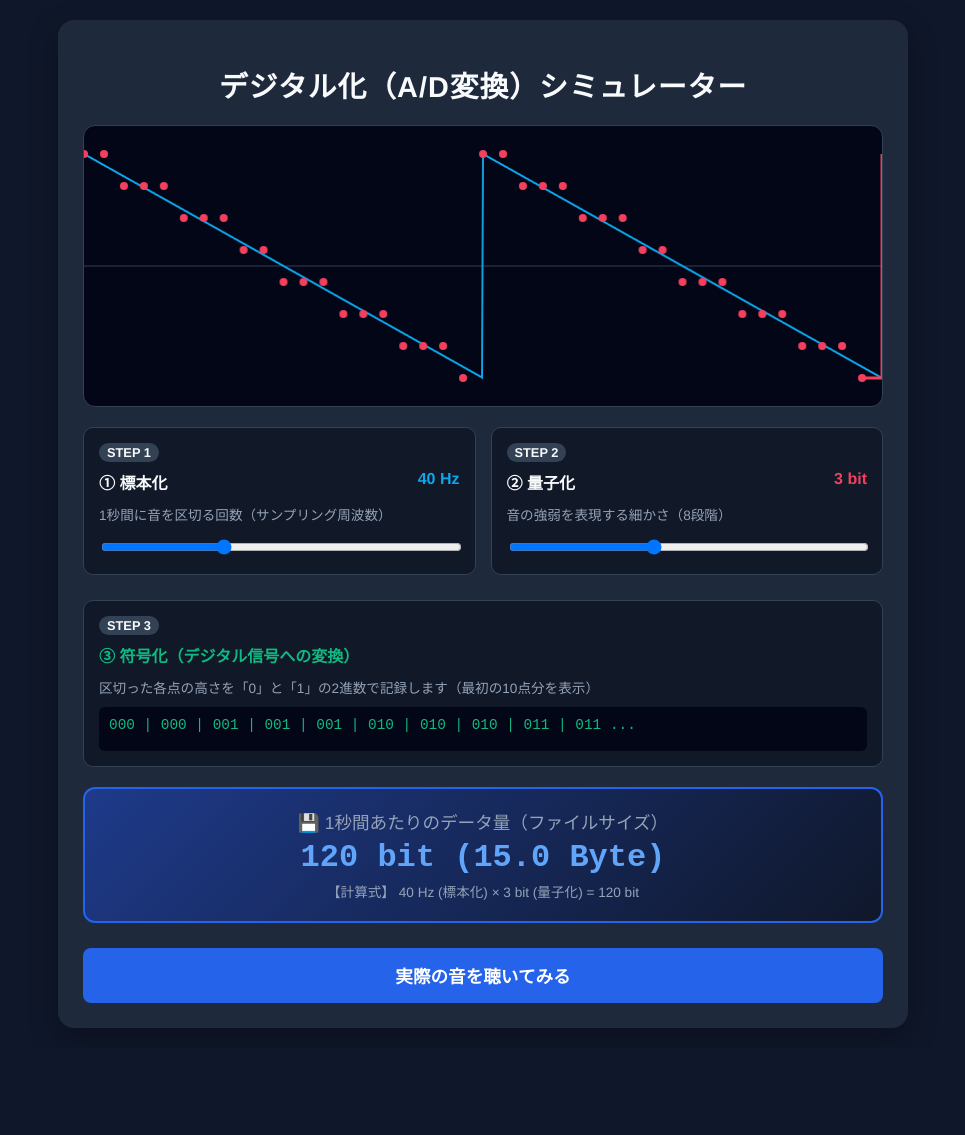
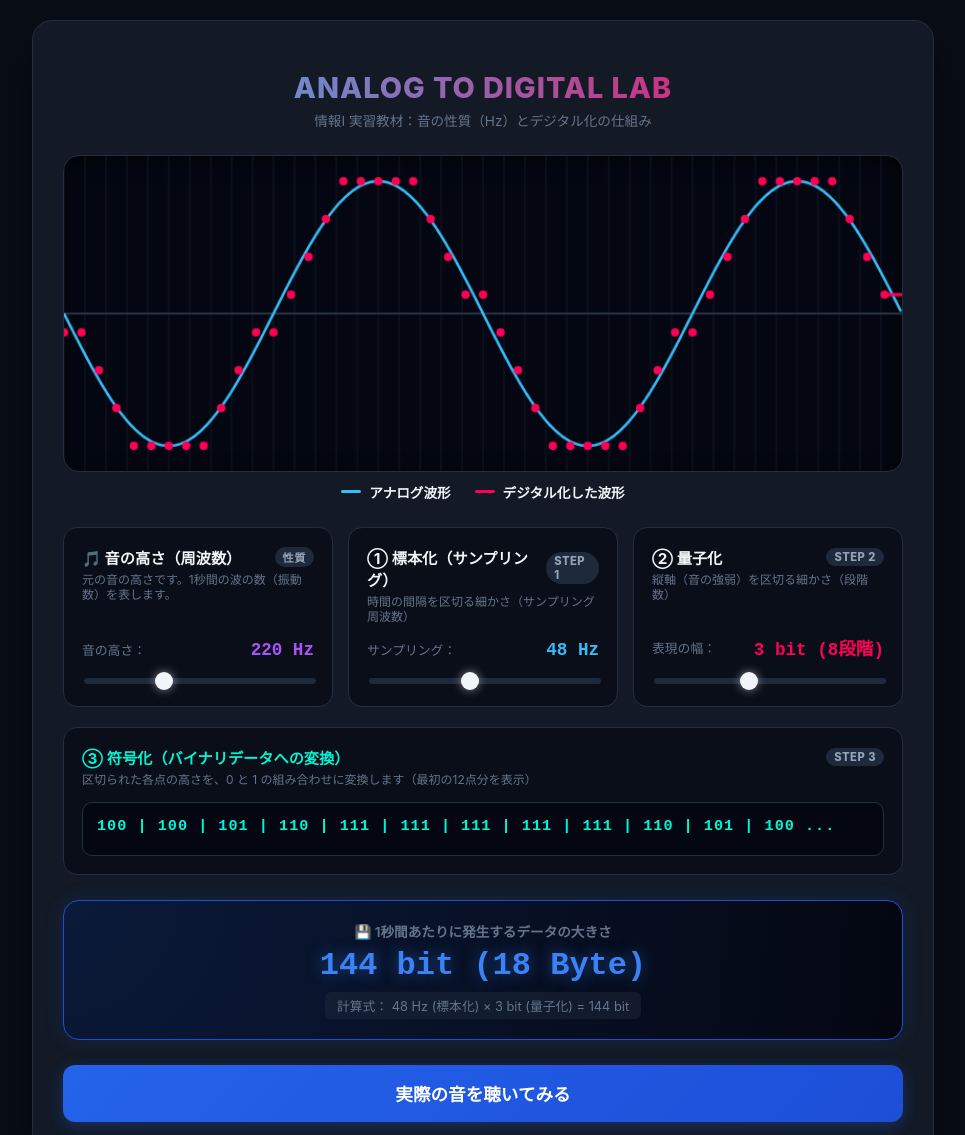
Before and after one commit to inoken1028/audio-digital-demo, a plain HTML site: page index.html in a window 1280 px wide. Shown: the top 1135 px of the page, without its empty margins (157-1122 px from the left). Before the commit the page ends 1048 px from the top, so only its background shows below. Drawn offline with Linux system fonts and the light colour scheme.

Commit message:
Update index.html

```diff
--- a/index.html
+++ b/index.html
@@ -6,46 +6,61 @@
     <title>音のデジタル化（A/D変換）学習シミュレーター</title>
     <style>
         :root {
-            --bg-slate: #0f172a;
-            --panel-slate: #1e293b;
-            --text-light: #f8fafc;
-            --text-muted: #94a3b8;
-            --blue-analog: #0ea5e9;
-            --pink-digital: #f43f5e;
-            --green-code: #10b981;
+            --bg-dark: #090d16;
+            --panel-bg: #131a26;
+            --panel-border: #222f43;
+            --text-light: #f1f5f9;
+            --text-muted: #64748b;
+            --blue-analog: #38bdf8;
+            --pink-digital: #ff0055;
+            --green-code: #00f5d4;
+            --purple-pitch: #a855f7;
         }
 
         body {
-            font-family: 'Helvetica Neue', Arial, sans-serif;
-            background-color: var(--bg-slate);
+            font-family: -apple-system, BlinkMacSystemFont, "Segoe UI", Roboto, sans-serif;
+            background-color: var(--bg-dark);
             color: var(--text-light);
             margin: 0;
             padding: 20px;
         }
 
         .container {
-            max-width: 800px;
+            max-width: 840px;
             margin: 0 auto;
-            background: var(--panel-slate);
-            padding: 25px;
-            border-radius: 16px;
-            box-shadow: 0 10px 30px rgba(0,0,0,0.3);
+            background: var(--panel-bg);
+            padding: 30px;
+            border-radius: 20px;
+            box-shadow: 0 20px 40px rgba(0,0,0,0.5);
+            border: 1px solid var(--panel-border);
         }
 
         h1 {
             text-align: center;
             font-size: 1.8rem;
-            margin-bottom: 20px;
+            font-weight: 800;
             letter-spacing: 1px;
+            margin-bottom: 5px;
+            background: linear-gradient(to right, var(--blue-analog), var(--pink-digital));
+            -webkit-background-clip: text;
+            -webkit-text-fill-color: transparent;
+        }
+
+        .subtitle {
+            text-align: center;
+            color: var(--text-muted);
+            font-size: 0.85rem;
+            margin-bottom: 25px;
         }
 
         /* グラフエリア */
         .canvas-container {
-            background: #020617;
-            border-radius: 12px;
+            background: #040711;
+            border-radius: 16px;
             overflow: hidden;
-            border: 1px solid #334155;
-            margin-bottom: 20px;
+            border: 1px solid var(--panel-border);
+            margin-bottom: 25px;
+            box-shadow: inset 0 4px 20px rgba(0,0,0,0.6);
         }
         canvas {
             display: block;
@@ -53,143 +68,247 @@
             height: auto;
         }
 
-        /* 手順に沿ったコントロール */
+        /* 凡例 */
+        .legend {
+            display: flex;
+            justify-content: center;
+            gap: 24px;
+            margin-top: -15px;
+            margin-bottom: 25px;
+            font-size: 0.85rem;
+            font-weight: 600;
+        }
+        .legend-item { display: flex; align-items: center; gap: 8px; }
+        .line-analog { width: 20px; height: 3px; background: var(--blue-analog); border-radius: 2px; }
+        .line-digital { width: 20px; height: 3px; background: var(--pink-digital); border-radius: 2px; }
+
+        /* コントロールパネルのグリッド（3分割に変更） */
         .step-container {
             display: grid;
-            grid-template-columns: 1fr 1fr;
+            grid-template-columns: 1fr 1fr 1fr;
             gap: 15px;
-            margin-bottom: 25px;
+            margin-bottom: 20px;
         }
 
-        @media (max-width: 600px) {
+        @media (max-width: 768px) {
             .step-container { grid-template-columns: 1fr; }
         }
 
         .step-box {
-            background: #111827;
-            padding: 15px;
-            border-radius: 10px;
-            border: 1px solid #334155;
+            background: rgba(4, 7, 17, 0.6);
+            padding: 18px;
+            border-radius: 14px;
+            border: 1px solid var(--panel-border);
+            display: flex;
+            flex-direction: column;
+            justify-content: space-between;
+        }
+
+        .step-header {
+            display: flex;
+            justify-content: space-between;
+            align-items: center;
+            margin-bottom: 4px;
         }
 
         .step-num {
-            display: inline-block;
-            font-size: 0.8rem;
-            font-weight: bold;
-            background: #334155;
+            font-size: 0.7rem;
+            font-weight: 800;
+            background: #1e293b;
+            color: #94a3b8;
             padding: 2px 8px;
             border-radius: 20px;
-            margin-bottom: 8px;
+            letter-spacing: 0.5px;
         }
 
         .step-title {
-            font-size: 1rem;
-            font-weight: bold;
-            margin-bottom: 10px;
-            display: flex;
-            justify-content: space-between;
+            font-size: 0.95rem;
+            font-weight: 700;
         }
 
-        .highlight-blue { color: var(--blue-analog); }
-        .highlight-pink { color: var(--pink-digital); }
+        .step-desc {
+            margin: 0 0 15px 0;
+            font-size: 0.75rem;
+            color: var(--text-muted);
+            line-height: 1.3;
+        }
+
+        .highlight-blue { color: var(--blue-analog); font-family: monospace; font-size: 1.1rem; font-weight: 700; }
+        .highlight-pink { color: var(--pink-digital); font-family: monospace; font-size: 1.1rem; font-weight: 700; }
+        .highlight-purple { color: var(--purple-pitch); font-family: monospace; font-size: 1.1rem; font-weight: 700; }
 
         input[type="range"] {
             width: 100%;
-            margin-top: 5px;
+            height: 6px;
+            background: #1e293b;
+            border-radius: 10px;
+            outline: none;
+            -webkit-appearance: none;
+        }
+        input[type="range"]::-webkit-slider-thumb {
+            -webkit-appearance: none;
+            width: 18px;
+            height: 18px;
+            border-radius: 50%;
+            background: var(--text-light);
+            cursor: pointer;
+            box-shadow: 0 0 10px rgba(255,255,255,0.5);
         }
 
         .code-display {
-            background: #020617;
-            padding: 10px;
-            border-radius: 6px;
-            font-family: monospace;
+            background: #040711;
+            padding: 14px;
+            border-radius: 10px;
+            font-family: 'Courier New', Courier, monospace;
             color: var(--green-code);
-            font-size: 0.9rem;
+            font-size: 0.95rem;
+            font-weight: 600;
+            letter-spacing: 1px;
             min-height: 24px;
             word-break: break-all;
+            border: 1px solid var(--panel-border);
         }
 
-        /* 🌟 データ量計算（一番目立つ場所） */
+        /* データサイズ表示エリア */
         .result-box {
-            background: linear-gradient(135deg, #1e3a8a, #0f172a);
-            border: 2px solid #2563eb;
+            background: radial-gradient(circle at top left, #0b1a3a, #040711);
+            border: 1px solid #1d4ed8;
             padding: 20px;
-            border-radius: 12px;
+            border-radius: 16px;
             text-align: center;
             margin-bottom: 25px;
+            box-shadow: 0 0 20px rgba(37, 99, 235, 0.15);
         }
 
         .result-title {
-            font-size: 1.1rem;
+            font-size: 0.85rem;
+            font-weight: 600;
             color: var(--text-muted);
-            margin-bottom: 5px;
+            margin-bottom: 6px;
         }
 
         .result-value {
             font-size: 2rem;
-            font-weight: 800;
-            color: #60a5fa;
+            font-weight: 900;
+            color: #3b82f6;
             font-family: monospace;
+            text-shadow: 0 0 15px rgba(59, 130, 246, 0.5);
         }
 
         .result-formula {
-            font-size: 0.85rem;
+            font-size: 0.8rem;
             color: var(--text-muted);
-            margin-top: 5px;
+            margin-top: 8px;
+            background: rgba(30, 41, 59, 0.5);
+            display: inline-block;
+            padding: 4px 12px;
+            border-radius: 6px;
         }
 
         /* 再生ボタン */
         .btn-play {
             display: block;
             width: 100%;
-            background: #2563eb;
+            background: linear-gradient(135deg, #2563eb, #1d4ed8);
             color: white;
             border: none;
-            padding: 15px;
+            padding: 16px;
             font-size: 1.1rem;
-            font-weight: bold;
-            border-radius: 8px;
+            font-weight: 700;
+            border-radius: 12px;
             cursor: pointer;
-            transition: background 0.2s;
+            transition: all 0.2s;
+            box-shadow: 0 4px 15px rgba(37, 99, 235, 0.3);
         }
-        .btn-play:hover { background: #1d4ed8; }
-        .btn-play.playing { background: #dc2626; }
+        .btn-play:hover {
+            background: linear-gradient(135deg, #3b82f6, #2563eb);
+            transform: translateY(-1px);
+        }
+        .btn-play.playing {
+            background: linear-gradient(135deg, #ef4444, #dc2626);
+            box-shadow: 0 4px 15px rgba(220, 38, 38, 0.3);
+        }
     </style>
 </head>
 <body>
 
 <div class="container">
-    <h1>デジタル化（A/D変換）シミュレーター</h1>
+    <h1>ANALOG TO DIGITAL LAB</h1>
+    <div class="subtitle">情報Ⅰ 実習教材：音の性質（Hz）とデジタル化の仕組み</div>
 
     <div class="canvas-container">
-        <canvas id="mainCanvas" width="800" height="280"></canvas>
+        <canvas id="mainCanvas" width="800" height="300"></canvas>
+    </div>
+
+    <div class="legend">
+        <div class="legend-item"><div class="line-analog"></div> アナログ波形</div>
+        <div class="legend-item"><div class="line-digital"></div> デジタル化した波形</div>
     </div>
 
     <div class="step-container">
         <div class="step-box">
-            <div class="step-num">STEP 1</div>
-            <div class="step-title">① 標本化 <span id="valSampling" class="highlight-blue">40 Hz</span></div>
-            <p style="margin:0 0 10px 0; font-size:0.85rem; color:var(--text-muted);">1秒間に音を区切る回数（サンプリング周波数）</p>
-            <input type="range" id="sliderSampling" min="10" max="100" value="40" step="5">
+            <div>
+                <div class="step-header">
+                    <span class="step-title">🎵 音の高さ（周波数）</span>
+                    <span class="step-num">性質</span>
+                </div>
+                <p class="step-desc">元の音の高さです。1秒間の波の数（振動数）を表します。</p>
+            </div>
+            <div>
+                <div style="display: flex; justify-content: space-between; align-items: center; margin-bottom: 8px;">
+                    <span style="font-size:0.8rem; color:var(--text-muted);">音の高さ：</span>
+                    <span id="valPitch" class="highlight-purple">220 Hz</span>
+                </div>
+                <input type="range" id="sliderPitch" min="110" max="440" value="220" step="110">
+            </div>
         </div>
 
         <div class="step-box">
-            <div class="step-num">STEP 2</div>
-            <div class="step-title">② 量子化 <span id="valQuantization" class="highlight-pink">3 bit</span></div>
-            <p style="margin:0 0 10px 0; font-size:0.85rem; color:var(--text-muted);">音の強弱を表現する細かさ（<span id="valLevels">8</span>段階）</p>
-            <input type="range" id="sliderQuantization" min="1" max="6" value="3" step="1">
+            <div>
+                <div class="step-header">
+                    <span class="step-title">① 標本化（サンプリング）</span>
+                    <span class="step-num">STEP 1</span>
+                </div>
+                <p class="step-desc">時間の間隔を区切る細かさ（サンプリング周波数）</p>
+            </div>
+            <div>
+                <div style="display: flex; justify-content: space-between; align-items: center; margin-bottom: 8px;">
+                    <span style="font-size:0.8rem; color:var(--text-muted);">サンプリング：</span>
+                    <span id="valSampling" class="highlight-blue">40 Hz</span>
+                </div>
+                <input type="range" id="sliderSampling" min="12" max="96" value="48" step="4">
+            </div>
+        </div>
+
+        <div class="step-box">
+            <div>
+                <div class="step-header">
+                    <span class="step-title">② 量子化</span>
+                    <span class="step-num">STEP 2</span>
+                </div>
+                <p class="step-desc">縦軸（音の強弱）を区切る細かさ（段階数）</p>
+            </div>
+            <div>
+                <div style="display: flex; justify-content: space-between; align-items: center; margin-bottom: 8px;">
+                    <span style="font-size:0.8rem; color:var(--text-muted);">表現の幅：</span>
+                    <span id="valQuantization" class="highlight-pink">3 bit</span>
+                </div>
+                <input type="range" id="sliderQuantization" min="1" max, min="1" max="6" value="3" step="1">
+            </div>
         </div>
     </div>
 
-    <div class="step-box" style="margin-bottom: 20px;">
-        <div class="step-num">STEP 3</div>
-        <div class="step-title" style="color: var(--green-code);">③ 符号化（デジタル信号への変換）</div>
-        <p style="margin:0 0 10px 0; font-size:0.85rem; color:var(--text-muted);">区切った各点の高さを「0」と「1」の2進数で記録します（最初の10点分を表示）</p>
+    <div class="step-box" style="margin-bottom: 25px;">
+        <div class="step-header" style="margin-bottom: 4px;">
+            <span class="step-title" style="color: var(--green-code);">③ 符号化（バイナリデータへの変換）</span>
+            <span class="step-num">STEP 3</span>
+        </div>
+        <p class="step-desc">区切られた各点の高さを、0 と 1 の組み合わせに変換します（最初の12点分を表示）</p>
         <div class="code-display" id="binaryOutput">000 100 ...</div>
     </div>
 
     <div class="result-box">
-        <div class="result-title">💾 1秒間あたりのデータ量（ファイルサイズ）</div>
+        <div class="result-title">💾 1秒間あたりに発生するデータの大きさ</div>
         <div class="result-value" id="calcResult">000 bit</div>
         <div class="result-formula" id="calcFormula">サンプリング周波数 × 量子化ビット数</div>
     </div>
@@ -200,12 +319,13 @@
 <script>
     const canvas = document.getElementById('mainCanvas');
     const ctx = canvas.getContext('2d');
+    const sliderPitch = document.getElementById('sliderPitch');
     const sliderSampling = document.getElementById('sliderSampling');
     const sliderQuantization = document.getElementById('sliderQuantization');
 
+    const valPitch = document.getElementById('valPitch');
     const valSampling = document.getElementById('valSampling');
     const valQuantization = document.getElementById('valQuantization');
-    const valLevels = document.getElementById('valLevels');
     const binaryOutput = document.getElementById('binaryOutput');
     const calcResult = document.getElementById('calcResult');
     const calcFormula = document.getElementById('calcFormula');
@@ -215,56 +335,65 @@
     let scriptProcessor = null;
     let isPlaying = false;
 
-    // 10進数を2進数の文字列に（桁数を揃える）
     function numToBin(num, bits) {
         let bin = num.toString(2);
         while (bin.length < bits) { bin = "0" + bin; }
         return bin;
     }
 
-    // メインの描画・計算処理
     function update() {
         const width = canvas.width;
         const height = canvas.height;
         const centerY = height / 2;
-        const amplitude = height * 0.4;
+        const amplitude = height * 0.42;
 
         ctx.clearRect(0, 0, width, height);
 
-        // 基本の横線
+        // 背景グリッド
+        ctx.strokeStyle = '#111927';
+        ctx.lineWidth = 1;
+        for (let i = 0; i < width; i += 20) {
+            ctx.beginPath(); ctx.moveTo(i, 0); ctx.lineTo(i, height); stroke();
+        }
+
+        // 中心線
         ctx.strokeStyle = '#334155';
+        ctx.lineWidth = 1.5;
         ctx.beginPath(); ctx.moveTo(0, centerY); ctx.lineTo(width, centerY); ctx.stroke();
 
         // パラメータ取得
-        const fs = parseInt(sliderSampling.value); // サンプリング周波数
-        const bit = parseInt(sliderQuantization.value); // ビット数
-        const levels = Math.pow(2, bit); // 段階数
+        const pitch = parseInt(sliderPitch.value); // 音の高さ (110, 220, 330, 440)
+        const fs = parseInt(sliderSampling.value);
+        const bit = parseInt(sliderQuantization.value);
+        const levels = Math.pow(2, bit);
 
-        // 画面の文字更新
+        // 画面の数値表示の更新
+        valPitch.innerText = pitch + " Hz";
         valSampling.innerText = fs + " Hz";
-        valQuantization.innerText = bit + " bit";
-        valLevels.innerText = levels;
+        valQuantization.innerText = bit + " bit (" + levels + "段階)";
 
-        // --- 🌟 データ量の計算 🌟 ---
-        const totalBits = fs * bit; // 1秒間のビット数
-        calcResult.innerText = totalBits.toLocaleString() + " bit (" + (totalBits / 8).toFixed(1) + " Byte)";
-        calcFormula.innerText = `【計算式】 ${fs} Hz (標本化) × ${bit} bit (量子化) = ${totalBits.toLocaleString()} bit`;
+        // 1秒間のデータ量計算
+        const totalBits = fs * bit;
+        calcResult.innerText = totalBits.toLocaleString() + " bit (" + (totalBits / 8).toFixed(0) + " Byte)";
+        calcFormula.innerText = `計算式： ${fs} Hz (標本化) × ${bit} bit (量子化) = ${totalBits.toLocaleString()} bit`;
 
-        // 1. 元のアナログ波形（青い滑らかな線：※ここでは変化が分かりやすいのこぎり波ベース）
-        ctx.strokeStyle = varColor('--blue-analog');
-        ctx.lineWidth = 2;
+        // グラフ描画における波の周期の倍率（220Hzを基準の2周期とする）
+        const cycles = (pitch / 220) * 2;
+
+        // 1. アナログ波形（サイン波）の描画
+        ctx.strokeStyle = '#38bdf8';
+        ctx.lineWidth = 2.5;
         ctx.beginPath();
         for (let x = 0; x < width; x++) {
-            const angle = (x / width) * Math.PI * 2 * 2; // 2周期分
-            const rawVal = (angle % (Math.PI * 2)) / Math.PI - 1.0; // のこぎり波
-            const y = centerY + rawVal * amplitude;
+            const angle = (x / width) * Math.PI * 2 * cycles;
+            const y = centerY + Math.sin(angle) * amplitude;
             if (x === 0) ctx.moveTo(x, y); else ctx.lineTo(x, y);
         }
         ctx.stroke();
 
-        // 2. デジタル波形の計算と描画（赤い階段線）
-        ctx.strokeStyle = varColor('--pink-digital');
-        ctx.fillStyle = varColor('--pink-digital');
+        // 2. デジタル波形（階段状）の描画
+        ctx.strokeStyle = '#ff0055';
+        ctx.fillStyle = '#ff0055';
         ctx.lineWidth = 3;
 
         const stepX = width / fs;
@@ -273,26 +402,24 @@
 
         for (let i = 0; i <= fs; i++) {
             const x = i * stepX;
-            const angle = (x / width) * Math.PI * 2 * 2;
-            const rawVal = (angle % (Math.PI * 2)) / Math.PI - 1.0;
+            const angle = (x / width) * Math.PI * 2 * cycles;
+            const analogVal = Math.sin(angle);
 
-            // 量子化の段階（0 ～ levels-1）
-            const levelIndex = Math.round((rawVal + 1) / 2 * (levels - 1));
-            const digitalY = centerY + ((levelIndex / (levels - 1)) * 2 - 1) * amplitude;
+            const levelIndex = Math.round((analogVal + 1) / 2 * (levels - 1));
+            const quantizedNormalized = levelIndex / (levels - 1);
+            const digitalY = centerY + (quantizedNormalized * 2 - 1) * amplitude;
 
-            // 最初の10点分だけ符号化の2進数を配列に貯める
-            if (i < fs && i < 10) {
+            if (i < fs && i < 12) {
                 binaryArr.push(numToBin(levelIndex, bit));
             }
 
             if (i === 0) {
                 ctx.moveTo(x, digitalY);
             } else {
-                ctx.lineTo(x, lastY); // 階段状にするための横線
-                ctx.lineTo(x, digitalY); // 縦線
+                ctx.lineTo(x, lastY);
+                ctx.lineTo(x, digitalY);
             }
 
-            // サンプリングポイントの点
             if (i < fs) {
                 ctx.beginPath(); ctx.arc(x, digitalY, 4, 0, Math.PI * 2); ctx.fill();
                 ctx.beginPath(); ctx.moveTo(x, digitalY);
@@ -301,20 +428,15 @@
         }
         ctx.stroke();
 
-        // 符号化テキスト更新
         binaryOutput.innerText = binaryArr.join(" | ") + " ...";
     }
 
-    // CSS変数からカラーを取得する補助関数
-    function varColor(name) {
-        return getComputedStyle(document.documentElement).getPropertyValue(name).trim();
-    }
+    function stroke() { ctx.stroke(); }
 
-    // イベント
+    sliderPitch.addEventListener('input', update);
     sliderSampling.addEventListener('input', update);
     sliderQuantization.addEventListener('input', update);
 
-    // 音声処理（シンプル化）
     function toggleAudio() {
         if (isPlaying) {
             if (scriptProcessor) scriptProcessor.disconnect();
@@ -328,24 +450,27 @@
             scriptProcessor = audioCtx.createScriptProcessor(4096, 0, 1);
 
             let phase = 0;
-            const baseFreq = 160; // 聴き取りやすい低音
 
             scriptProcessor.onaudioprocess = function(e) {
                 const outputBuffer = e.outputBuffer.getChannelData(0);
+                const pitch = parseInt(sliderPitch.value); // スライダーのリアルタイム音高
                 const fs = parseInt(sliderSampling.value);
                 const bit = parseInt(sliderQuantization.value);
                 const levels = Math.pow(2, bit);
 
-                const targetSampleRate = baseFreq * fs;
+                // サンプリングの再現度を計算
+                const targetSampleRate = pitch * fs / 2;
 
                 for (let i = 0; i < 4096; i++) {
-                    const rawVal = (phase / Math.PI) - 1.0; // のこぎり波
-                    const levelIndex = Math.round((rawVal + 1) / 2 * (levels - 1));
+                    const analogValue = Math.sin(phase);
+
+                    const stepSrc = audioCtx.sampleRate / targetSampleRate;
+                    const levelIndex = Math.round((analogValue + 1) / 2 * (levels - 1));
                     const quantizedValue = (levelIndex / (levels - 1)) * 2 - 1;
 
-                    outputBuffer[i] = quantizedValue * 0.4; // 音量調節
+                    outputBuffer[i] = quantizedValue * 0.35;
 
-                    phase += (2 * Math.PI * baseFreq) / audioCtx.sampleRate;
+                    phase += (2 * Math.PI * pitch) / audioCtx.sampleRate;
                     if (phase > 2 * Math.PI) phase -= 2 * Math.PI;
                 }
             };
@@ -358,8 +483,6 @@
     }
 
     btnPlay.addEventListener('click', toggleAudio);
-
-    // 初期起動
     update();
 </script>
 
```
